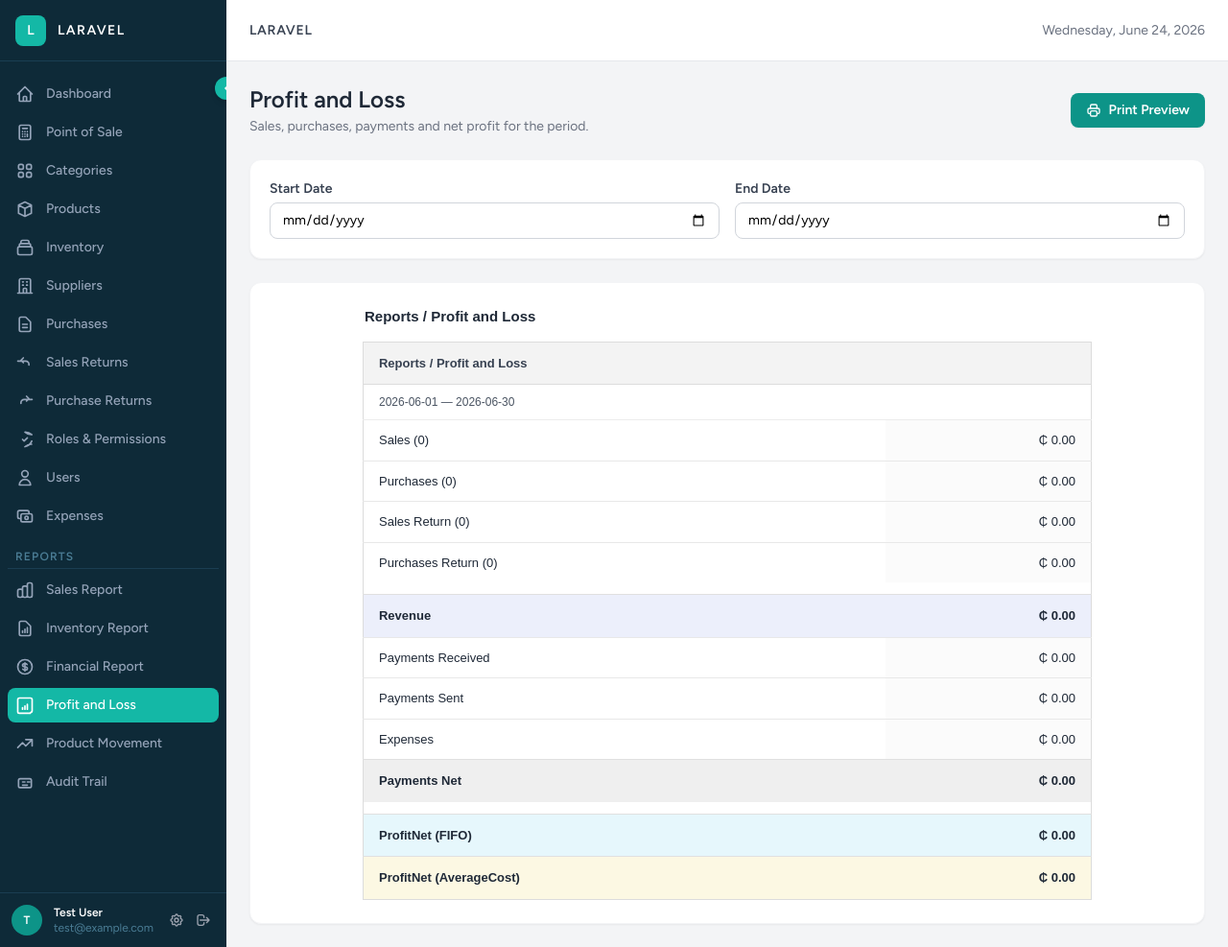
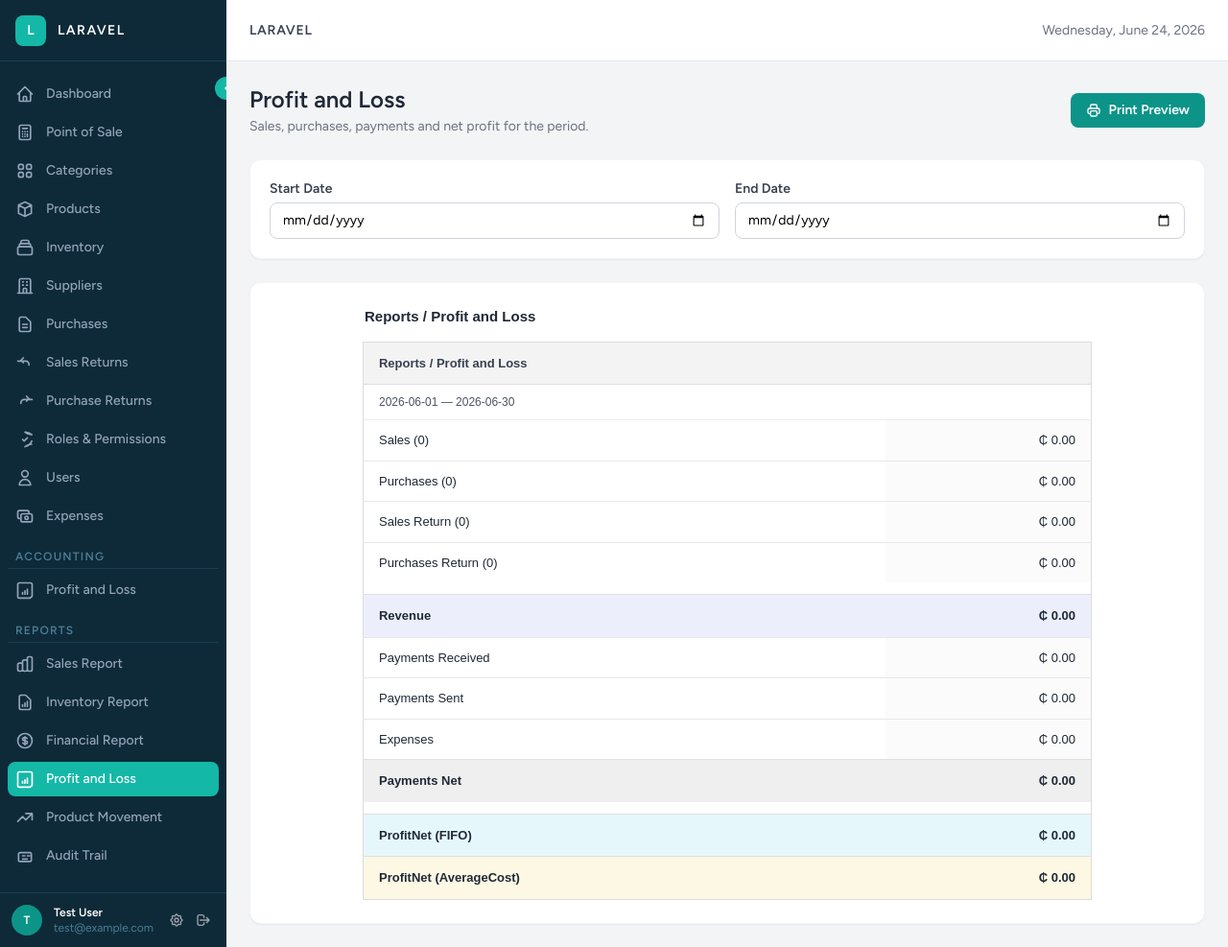
Before and after one commit to Justone-Kwame/SIPAMS, a Laravel app: page /reports/profit-loss in a window 1280 px wide. Shown: the whole page at 96% size. Run offline with Laravel 12, Linux system fonts and the light colour scheme; a user stored in the database is signed in; data comes from the database, SQL or seed files in the repository; data that the repository does not hold is empty; style sheets or scripts are compiled from the project's sources; parts of the project's set-up code (start-up, migrations or seed data) failed here and were passed over; some libraries are stand-ins or nearby versions.

Commit message:
Expose Profit and Loss under Accounting menu and /accounting/profit-loss
Co-Authored-By: Abankwah Justice <pensaban@gmail.com>

```diff
--- a/app/Http/Controllers/ReportController.php
+++ b/app/Http/Controllers/ReportController.php
@@ -23,9 +23,13 @@ class ReportController extends Controller
 
         $pl = $accounting->getProfitLoss($startDate, $endDate);
 
+        $backUrl = $request->routeIs('accounting.*')
+            ? route('accounting.profit-loss')
+            : route('reports.profit-loss');
+
         return view('reports.profit-loss-print', [
             'pl' => $pl,
-            'backUrl' => route('reports.profit-loss'),
+            'backUrl' => $backUrl,
         ]);
     }
 
--- a/app/Livewire/Reports/ProfitLoss.php
+++ b/app/Livewire/Reports/ProfitLoss.php
@@ -12,10 +12,16 @@ class ProfitLoss extends Component
 
     public $endDate;
 
+    public $printRoute = 'reports.profit-loss.print';
+
     public function mount(AccountingService $accounting)
     {
         $this->startDate = Carbon::now()->startOfMonth()->toDateString();
         $this->endDate = Carbon::now()->endOfMonth()->toDateString();
+
+        if (request()->routeIs('accounting.*')) {
+            $this->printRoute = 'accounting.profit-loss.print';
+        }
     }
 
     public function render(AccountingService $accounting)
--- a/resources/views/layouts/app.blade.php
+++ b/resources/views/layouts/app.blade.php
@@ -178,6 +178,22 @@
                         Expenses
                     </x-sidebar-link>
 
+                    {{-- Accounting section --}}
+                    <div class="pt-3">
+                        <p x-show="sidebarOpen" class="px-2 mb-1 text-xs font-bold uppercase tracking-widest" style="color:#4a7c94;">Accounting</p>
+                        <p x-show="!sidebarOpen" class="px-2 mb-1 border-t" style="border-color:#1a3e52;"></p>
+                    </div>
+
+                    <x-sidebar-link route="accounting.profit-loss" :active="request()->routeIs('accounting.profit-loss')" :open="true">
+                        <x-slot name="icon">
+                            <svg class="w-5 h-5 flex-shrink-0" fill="none" stroke="currentColor" viewBox="0 0 24 24">
+                                <path stroke-linecap="round" stroke-linejoin="round" stroke-width="2"
+                                    d="M9 17v-2m3 2v-4m3 4v-6m4 11H5a2 2 0 01-2-2V5a2 2 0 012-2h14a2 2 0 012 2v14a2 2 0 01-2 2z"/>
+                            </svg>
+                        </x-slot>
+                        Profit and Loss
+                    </x-sidebar-link>
+
                     {{-- Reports section --}}
                     <div class="pt-3">
                         <p x-show="sidebarOpen" class="px-2 mb-1 text-xs font-bold uppercase tracking-widest" style="color:#4a7c94;">Reports</p>
--- a/resources/views/livewire/reports/profit-loss.blade.php
+++ b/resources/views/livewire/reports/profit-loss.blade.php
@@ -5,7 +5,7 @@
             <h1 class="text-2xl font-black text-gray-800">Profit and Loss</h1>
             <p class="text-sm text-gray-500 mt-0.5">Sales, purchases, payments and net profit for the period.</p>
         </div>
-        <a href="{{ route('reports.profit-loss.print', ['start' => $startDate, 'end' => $endDate]) }}"
+        <a href="{{ route($printRoute, ['start' => $startDate, 'end' => $endDate]) }}"
            target="_blank"
            class="inline-flex items-center gap-2 bg-teal-600 hover:bg-teal-700 text-white text-sm font-semibold px-4 py-2 rounded-lg shadow-sm">
             <svg class="w-4 h-4" fill="none" stroke="currentColor" viewBox="0 0 24 24">
--- a/routes/web.php
+++ b/routes/web.php
@@ -83,6 +83,10 @@ Route::middleware(['auth'])->group(function () {
     Route::get('/reports/product-movement', ProductMovementReport::class)->name('reports.product-movement');
     Route::get('/reports/audit-trail', AuditTrail::class)->name('reports.audit-trail');
 
+    // Accounting Routes (Profit and Loss also accessible under Accounting)
+    Route::get('/accounting/profit-loss', ProfitLoss::class)->name('accounting.profit-loss');
+    Route::get('/accounting/profit-loss/print', [ReportController::class, 'profitLossPrint'])->name('accounting.profit-loss.print');
+
     // Export Routes
     Route::get('/reports/sales/export/csv', [ReportController::class, 'exportSalesCsv'])->name('reports.sales.export.csv');
     Route::get('/reports/inventory/export/csv', [ReportController::class, 'exportInventoryCsv'])->name('reports.inventory.export.csv');
```
